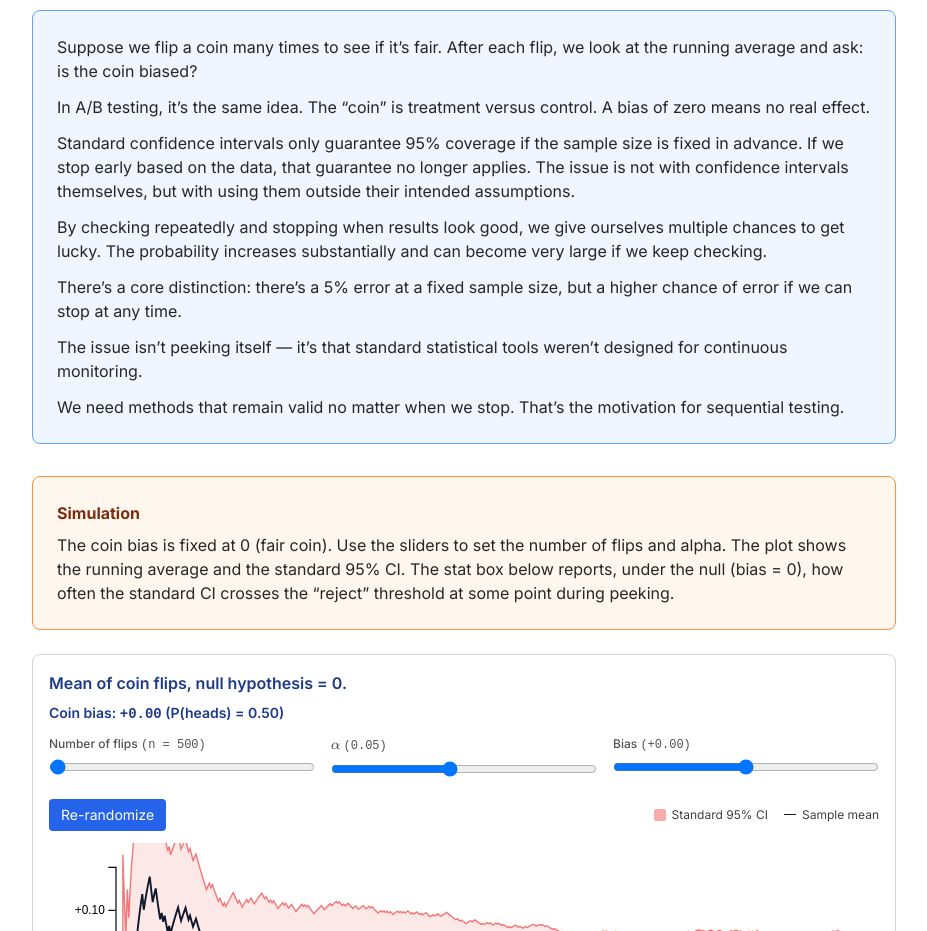
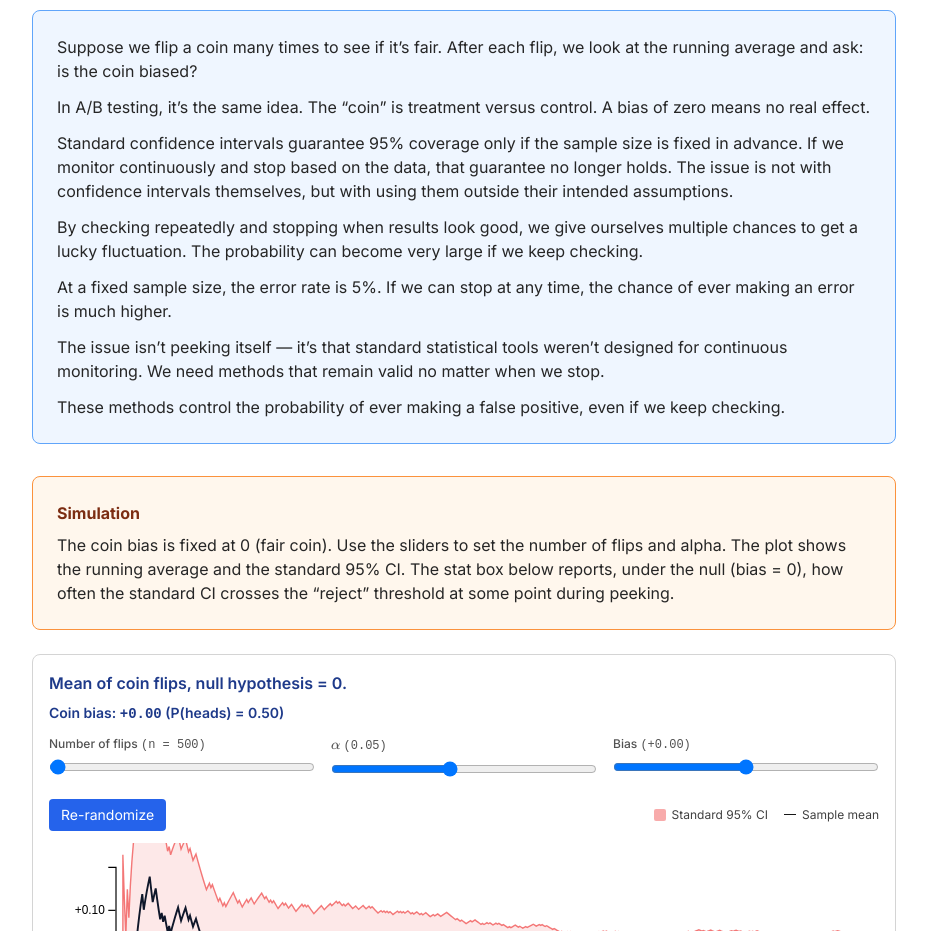
Before and after one commit to n-levy/sequential_testing, a Next.js app in the folder site/: page /short in a window 1280 px wide. Shown: the part 1080-2011 px from the top of the page, without its empty margins (288-1215 px from the left). Built offline with nearby package versions, Linux system fonts and the light colour scheme.

Commit message:
Minimal, precise improvements to focused sequential testing explanation for clarity and correctness

```diff
--- a/site/components/act1/Act1.tsx
+++ b/site/components/act1/Act1.tsx
@@ -25,19 +25,19 @@ export function Act1() {
               In A/B testing, it’s the same idea. The “coin” is treatment versus control. A bias of zero means no real effect.
             </p>
             <p>
-              Standard confidence intervals only guarantee 95% coverage if the sample size is fixed in advance. If we stop early based on the data, that guarantee no longer applies. The issue is not with confidence intervals themselves, but with using them outside their intended assumptions.
+              Standard confidence intervals guarantee 95% coverage only if the sample size is fixed in advance. If we monitor continuously and stop based on the data, that guarantee no longer holds. The issue is not with confidence intervals themselves, but with using them outside their intended assumptions.
             </p>
             <p>
-              By checking repeatedly and stopping when results look good, we give ourselves multiple chances to get lucky. The probability increases substantially and can become very large if we keep checking.
+              By checking repeatedly and stopping when results look good, we give ourselves multiple chances to get a lucky fluctuation. The probability can become very large if we keep checking.
             </p>
             <p>
-              There’s a core distinction: there’s a 5% error at a fixed sample size, but a higher chance of error if we can stop at any time.
+              At a fixed sample size, the error rate is 5%. If we can stop at any time, the chance of ever making an error is much higher.
             </p>
             <p>
-              The issue isn’t peeking itself — it’s that standard statistical tools weren’t designed for continuous monitoring.
+              The issue isn’t peeking itself — it’s that standard statistical tools weren’t designed for continuous monitoring. We need methods that remain valid no matter when we stop.
             </p>
             <p>
-              We need methods that remain valid no matter when we stop. That’s the motivation for sequential testing.
+              These methods control the probability of ever making a false positive, even if we keep checking.
             </p>
           </div>
         </div>
```
